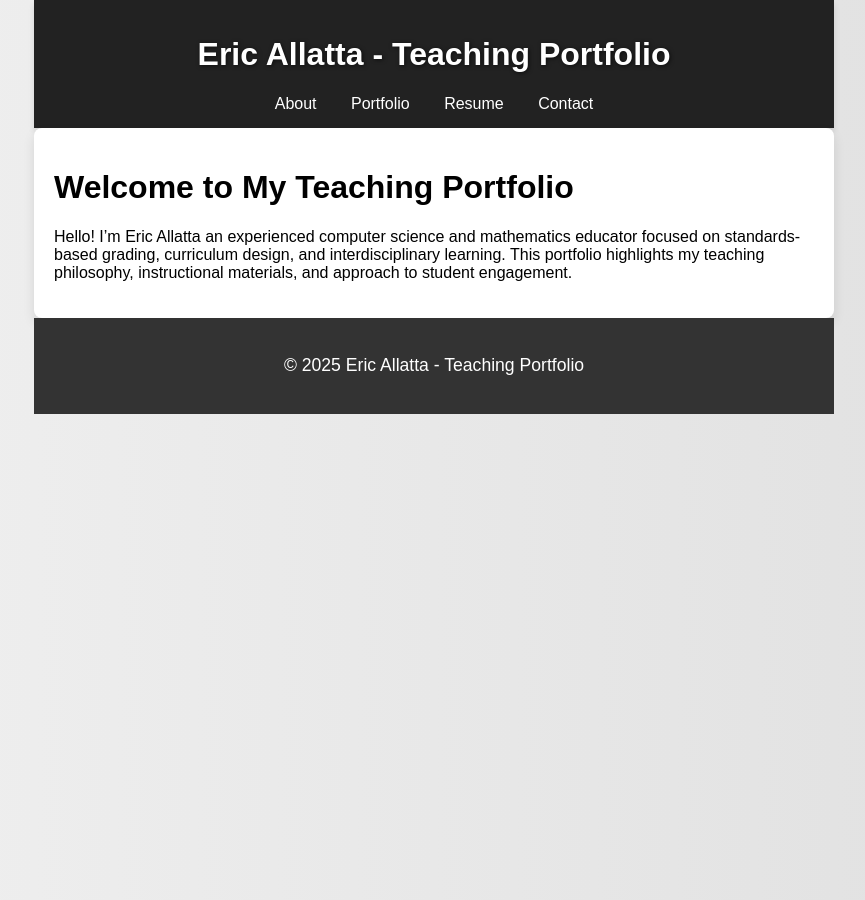
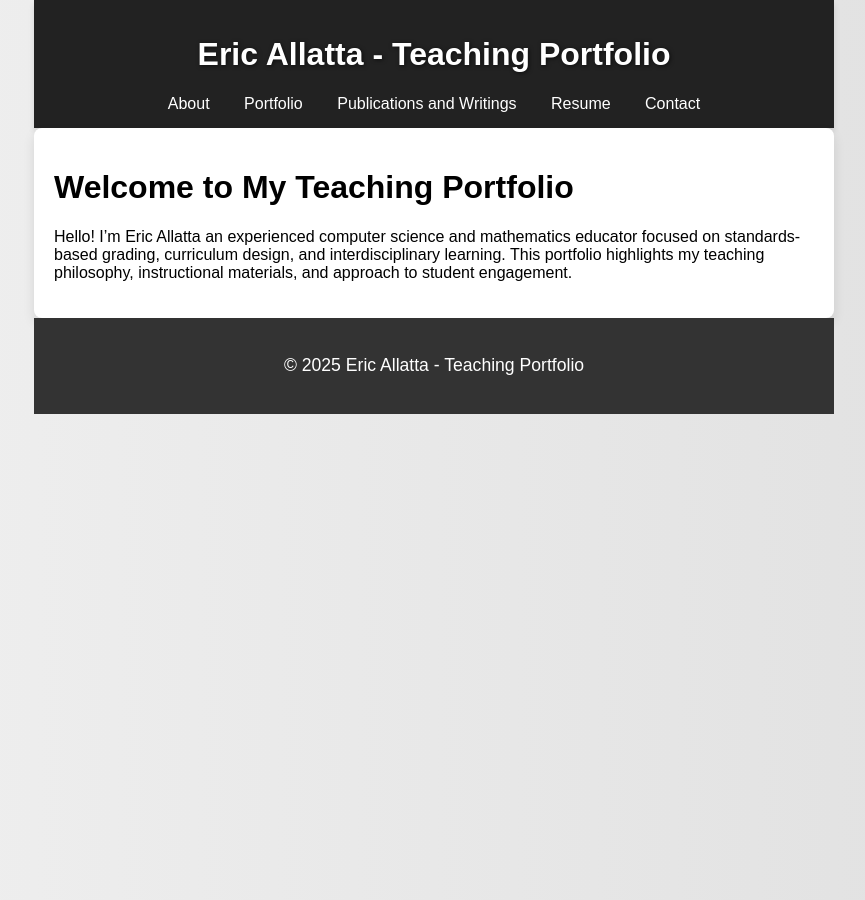
Before and after one commit to MrAllatta/teaching-portfolio, a Jekyll site: the page built from index.md, in a window 1280 px wide. Shown: the whole page, without its empty margins (206-1071 px from the left). Built offline with Jekyll 4.4.1, drawn with Linux system fonts in a browser that asks for light colours.

Commit message:
adds publications to header

```diff
--- a/_includes/header.html
+++ b/_includes/header.html
@@ -3,6 +3,7 @@
     <nav>
         <a href="{{ '/about/' | relative_url }}">About</a>
         <a href="{{ '/portfolio/' | relative_url }}">Portfolio</a>
+	<a href="{{ '/publications/' | relative_url }}">Publications and Writings</a>
 	<a href="{{ '/resume/' | relative_url }}">Resume</a>
         <a href="{{ '/contact/' | relative_url }}">Contact</a>
     </nav>
```
